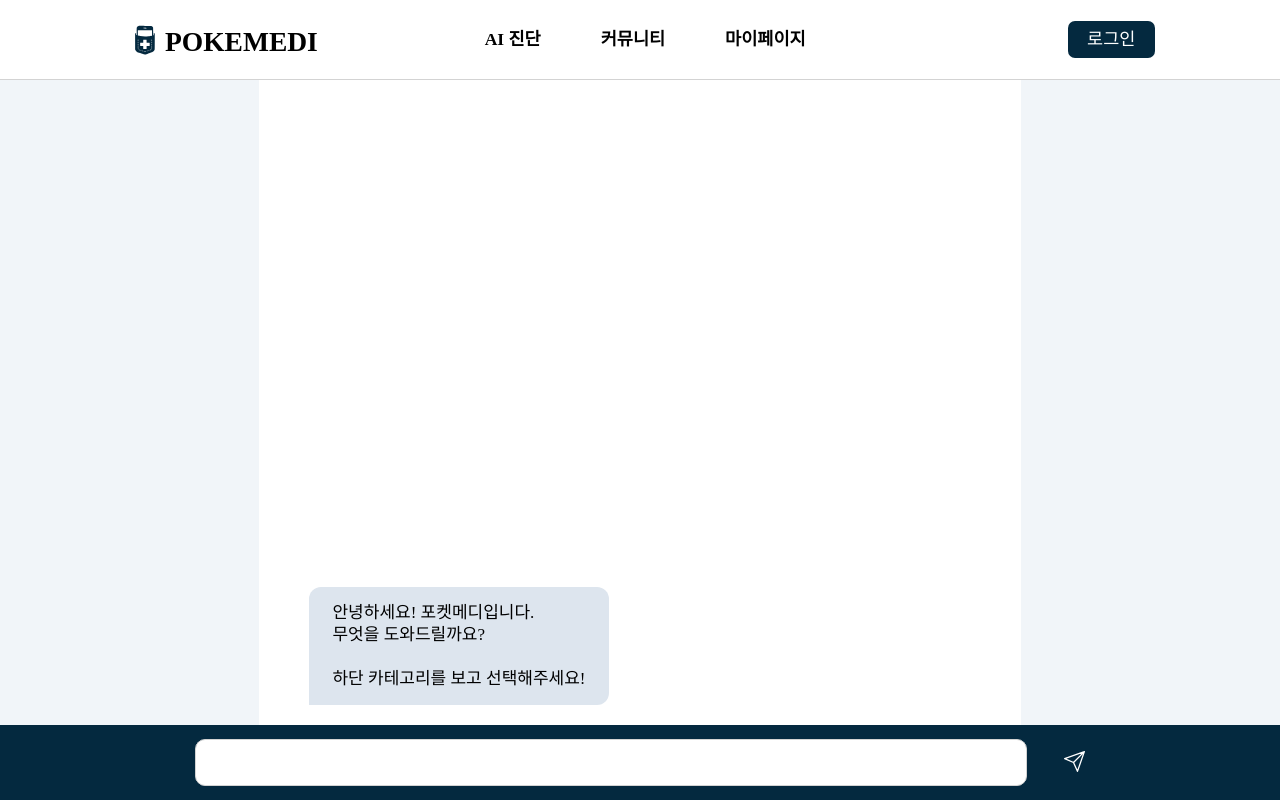
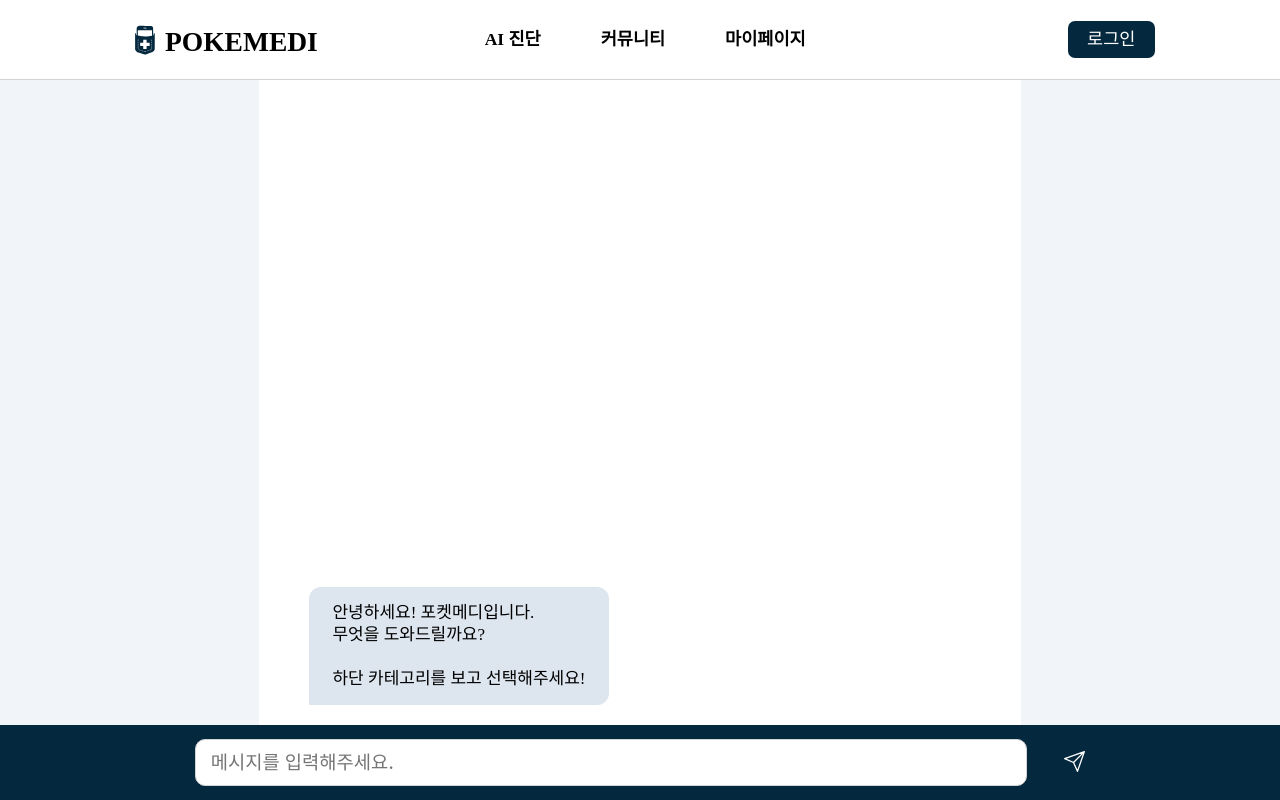
Before and after one commit to KGU-TurtleDoctor/POKEMEDI-Client, a React (Vite) app: page /aichat in a window 1280 px wide. Built offline with nearby package versions, Linux system fonts and the light colour scheme; no server answers; a web font is replaced by a local one.

Commit message:
💡 [FEAT] input placeholder 추가

```diff
--- a/src/pages/AIChat.jsx
+++ b/src/pages/AIChat.jsx
@@ -42,6 +42,7 @@ function AIChat() {
       </AIChatPageBodyWrapper>
       <ChattingInputBox>
         <ChattingInput
+          placeholder="메시지를 입력해주세요."
           value={chat}
           onChange={handleChangeChat}
           onKeyDown={handlePressEnterKey}
```
